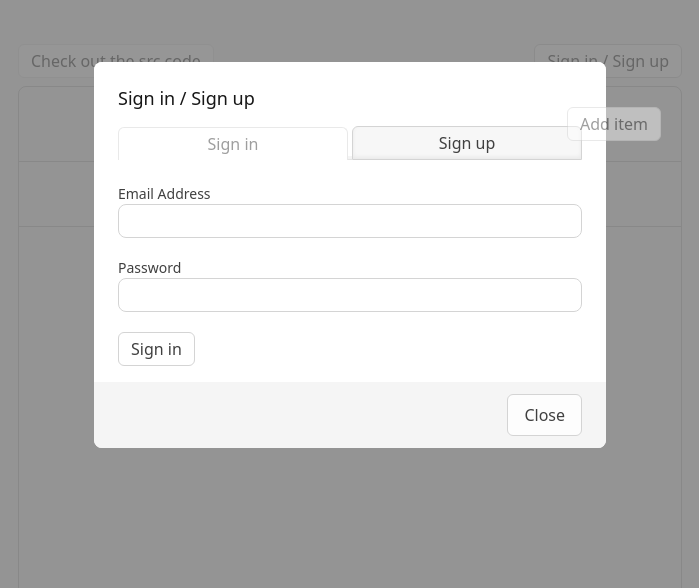
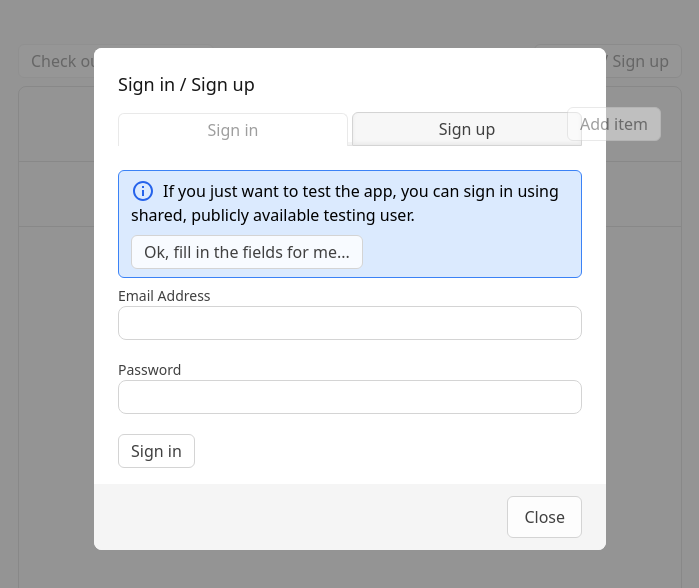
Before and after one commit to H36615/todo-ls-frontend, a React (Create React App) app: page / in a window 1280 px wide. Both pictures are taken after a click on the button "Sign in / Sign up". Shown: the top 588 px of the page, without its empty margins (290-989 px from the left). Built offline with nearby package versions, Linux system fonts and the light colour scheme; no server answers.

Commit message:
Add possibility to sign in to test user using autofill option

```diff
--- a/src/common/Note/Note.tsx
+++ b/src/common/Note/Note.tsx
@@ -3,7 +3,7 @@ import InfoIcon from "../../icons/InfoIcon";
 import WarningIcon from "../../icons/WarningIcon";
 
 interface NoteProps {
-	children: string,
+	children: JSX.Element,
 	/** Defaults to `info` */
 	type?: "info" | "warn",
 }
--- a/src/config/config.ts
+++ b/src/config/config.ts
@@ -1,5 +1,6 @@
 
 export const config = {
 	sourceCodeUrl: "https://github.com/H36615/todo-ls-frontend",
-	backendUrl: "https://h36615.dev",
+	publicTestUserEmail: "testuser@test.net",
+	publicTestUserPassword: "hunter21",
 };
--- /dev/null
+++ b/src/features/SignInOrUpModal/FillTestUserInfoNote.tsx
@@ -0,0 +1,38 @@
+import React from "react";
+import BasicButton from "../../common/BasicButton/BasicButton";
+import Note from "../../common/Note/Note";
+
+interface FillTestUserInfoNoteProps {
+	showWarning: boolean,
+	agreeOnTestUserInfoFill: () => void,
+}
+
+export default function FillTestUserInfoNote(props: FillTestUserInfoNoteProps): JSX.Element {
+	return (
+		<Note type={props.showWarning ? "warn" : "info"}>
+			<div>
+				{props.showWarning
+					? <p>
+						By using the shared test account, you agree that the
+						account is used by other users and its content is
+						uncesored and unsupervised.
+					</p>
+					: <p>
+						If you just want to test the app, you can sign in using
+						shared, publicly available testing user.
+					</p>
+				}
+				<div className="mt-2">
+					<BasicButton
+						type="button"
+						onClick={props.agreeOnTestUserInfoFill}>
+						{props.showWarning
+							? <p>I agree on the above, fill in the fields now</p>
+							: <p>Ok, fill in the fields for me...</p>
+						}
+					</BasicButton>
+				</div>
+			</div>
+		</Note>
+	);
+}
--- a/src/features/SignInOrUpModal/SignIn.tsx
+++ b/src/features/SignInOrUpModal/SignIn.tsx
@@ -1,4 +1,4 @@
-import React from "react";
+import React, { useState } from "react";
 import { Formik, Form } from "formik";
 import Input from "../../common/Input/Input";
 import BasicButton from "../../common/BasicButton/BasicButton";
@@ -6,6 +6,8 @@ import { UserClient } from "../../utils/HttpClient/UserClient";
 import { ToastProps } from "../../common/Toast/Toast";
 import { IExistingUser } from "../../utils/HttpClient/Interfaces";
 import LoadingSpinner from "../../common/LoadingSpinner/LoadingSpinner";
+import FillTestUserInfoNote from "./FillTestUserInfoNote";
+import { config } from "../../config/config";
 
 interface LoginProps {
 	closeModal: (toast: ToastProps, signInUserInfo: IExistingUser) => void,
@@ -14,6 +16,8 @@ interface LoginProps {
 }
 
 export default function SignIn(props: LoginProps): JSX.Element {
+
+	const [showWarning, setShowWarning] = useState<boolean>(false);
 
 	interface FormFields {
 		email: string,
@@ -43,6 +47,20 @@ export default function SignIn(props: LoginProps): JSX.Element {
 		return UserClient.signIn(values.email, values.password);
 	}
 
+	function agreeOnTestUserInfoFill(formFields: FormFields) {
+		if (!showWarning)
+			setShowWarning(true);
+		else {
+			fillInTestUserInfo(formFields);
+			setShowWarning(false);
+		}
+	}
+
+	function fillInTestUserInfo(formFields: FormFields) {
+		formFields.email = config.publicTestUserEmail;
+		formFields.password = config.publicTestUserPassword;
+	}
+
 	return (
 		<Formik
 			initialValues={{ email: "", password: "" } as FormFields}
@@ -65,8 +83,19 @@ export default function SignIn(props: LoginProps): JSX.Element {
 						}
 					);
 			}}>
-			{({ isSubmitting, isValid }) => (
+			{({ isSubmitting, isValid, values, setFieldTouched }) => (
 				<Form>
+					<div className="mb-2">
+						<FillTestUserInfoNote
+							showWarning={showWarning}
+							agreeOnTestUserInfoFill={
+								() => {
+									agreeOnTestUserInfoFill(values);
+									// Touch any field to update the form.
+									setFieldTouched("email");
+								}
+							} />
+					</div>
 					<Input label="Email Address"
 						name="email"
 						type="email"
@@ -90,6 +119,6 @@ export default function SignIn(props: LoginProps): JSX.Element {
 					</div>
 				</Form>
 			)}
-		</Formik>
+		</Formik >
 	);
 }
```
